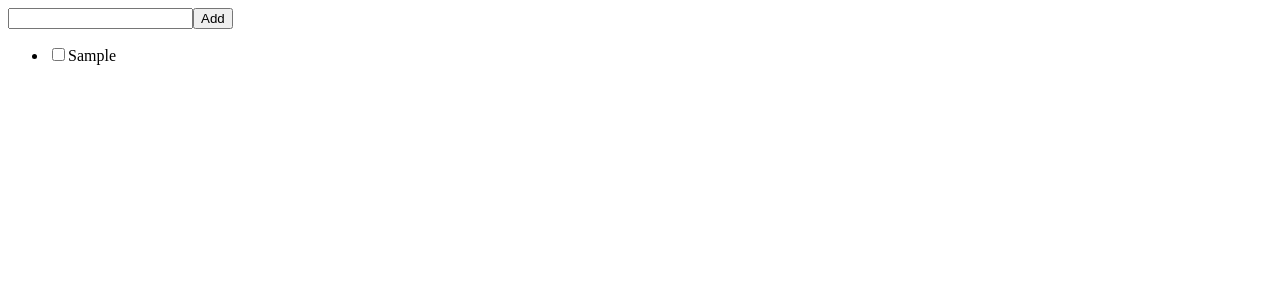
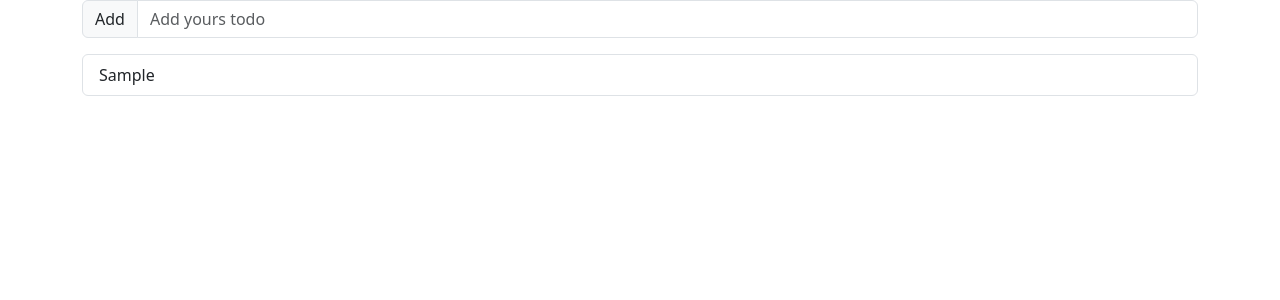
Before and after one commit to kacpermielanczyk/simple-todo-app, a React (Create React App) app: page / in a window 1280 px wide. Both pictures are taken after typing "Sample" into the empty fields and a click on the button "Add". Shown: the top 300 px of the page. Built offline with nearby package versions, Linux system fonts and the light colour scheme.

Commit message:
added first style

```diff
--- a/package.json
+++ b/package.json
@@ -6,6 +6,7 @@
     "@testing-library/jest-dom": "^5.16.5",
     "@testing-library/react": "^13.4.0",
     "@testing-library/user-event": "^13.5.0",
+    "bootstrap": "^5.3.0",
     "react": "^18.2.0",
     "react-dom": "^18.2.0",
     "react-scripts": "5.0.1",
--- a/src/ToDo.js
+++ b/src/ToDo.js
@@ -3,8 +3,7 @@ import React from "react";
 export default function ToDo({ todo }) {
   return (
     <>
-      <li>
-        <input type="checkbox" checked={todo.completed} />
+      <li className="list-group-item">
         {todo.name}
       </li>
     </>
--- a/src/ToDoApp.js
+++ b/src/ToDoApp.js
@@ -1,6 +1,6 @@
 import React, { useState, useRef, useEffect } from "react";
+import { v4 as uuidv4 } from "uuid";
 import ToDoList from "./ToDoList";
-import { v4 as uuidv4 } from 'uuid';
 
 const LOCAL_STORAGE_TODOS = "todos";
 
@@ -10,38 +10,38 @@ export default function ToDoApp() {
 
   // load from localstorage
   useEffect(() => {
+    console.log("useEffect1");
     const storedToDos = JSON.parse(localStorage.getItem(LOCAL_STORAGE_TODOS));
     if (storedToDos) setToDos(storedToDos);
-    console.log(storedToDos)
+    console.log(storedToDos);
   }, []);
 
   // save to localstorage
   useEffect(() => {
+    console.log("useEffect2");
     localStorage.setItem(LOCAL_STORAGE_TODOS, JSON.stringify(todos));
   }, [todos]);
 
   // save todo array
-  function AddToDo(event) {
+  function AddToDo() {
     let name = todoName.current.value;
     if (name === "") return null;
 
     setToDos((prevToDos) => {
-      return [
-        ...prevToDos,
-        { id: uuidv4(), name: name, complete: false },
-      ];
+      return [...prevToDos, { id: uuidv4(), name: name, complete: false }];
     });
-
-    localStorage.setItem(LOCAL_STORAGE_TODOS, JSON.stringify(todos));
-
     todoName.current.value = null;
   }
 
   return (
-    <>
-      <input ref={todoName} type="text" />
-      <button onClick={AddToDo}>Add</button>
+    <div className="container-sm">
+    <div className="input-group mb-3">
+        <button className="input-group-text" onClick={AddToDo}>Add</button>
+        <input ref={todoName} type="text" className="form-control" placeholder="Add yours todo" aria-label="Username" aria-describedby="basic-addon1"/>
+    </div>
+
+
       <ToDoList todos={todos} />
-    </>
+    </div>
   );
 }
--- a/src/ToDoList.js
+++ b/src/ToDoList.js
@@ -3,7 +3,7 @@ import ToDo from "./ToDo";
 
 export default function ToDoList({ todos }) {
   return (
-    <ul>
+    <ul className="list-group">
       {todos.map((todo) => {
         return <ToDo key={todo.id} todo={todo} />;
       })}
--- a/src/index.js
+++ b/src/index.js
@@ -1,6 +1,7 @@
 import React from 'react';
 import ReactDOM from 'react-dom/client';
 import App from './App';
+import 'bootstrap/dist/css/bootstrap.css';
 
 const root = ReactDOM.createRoot(document.getElementById('root'));
 root.render(
```
Also changed, not shown: 1 other file (tests, documents, lock files or other folders).
